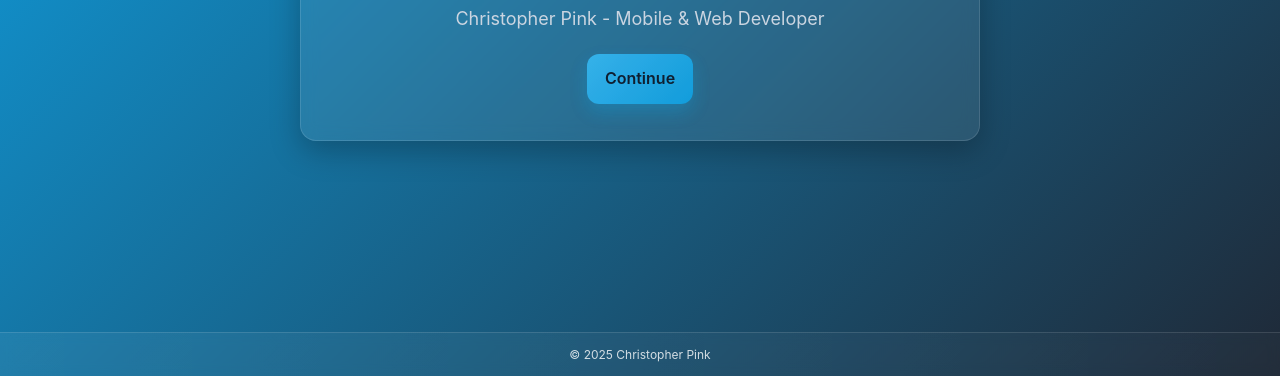
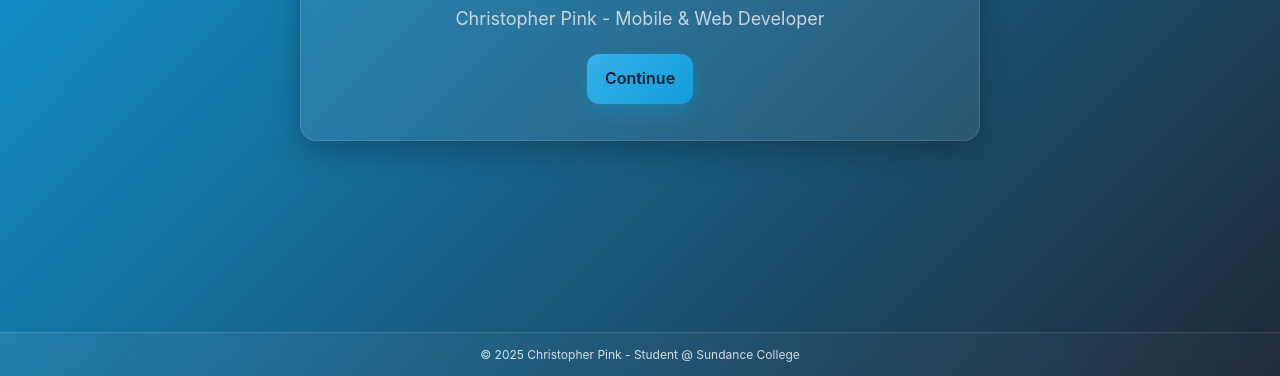
Before and after one commit to cpink5822707/Capstone-CP, a plain HTML site: page index.html in a window 1280 px wide. Shown: the part 424-800 px from the top of the page. Drawn offline with Linux system fonts and the light colour scheme.

Commit message:
updated footer

```diff
--- a/index.html
+++ b/index.html
@@ -23,7 +23,7 @@
   </main>
 
   <footer class="site-footer">
-    <small>© 2025 Christopher Pink</small>
+    <small>© 2025 Christopher Pink - Student @ Sundance College</small>
   </footer>
 </body>
 </html>
```
